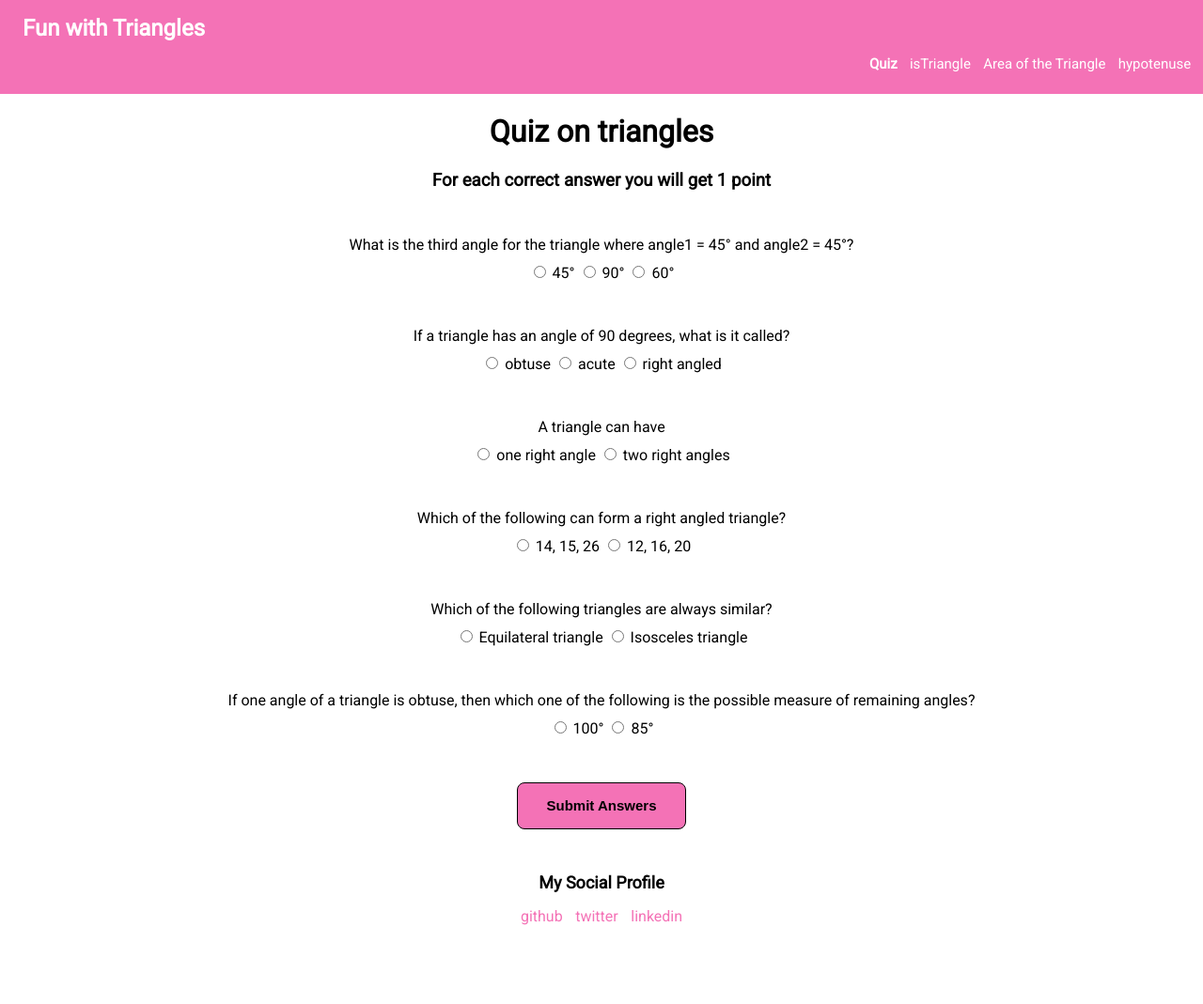
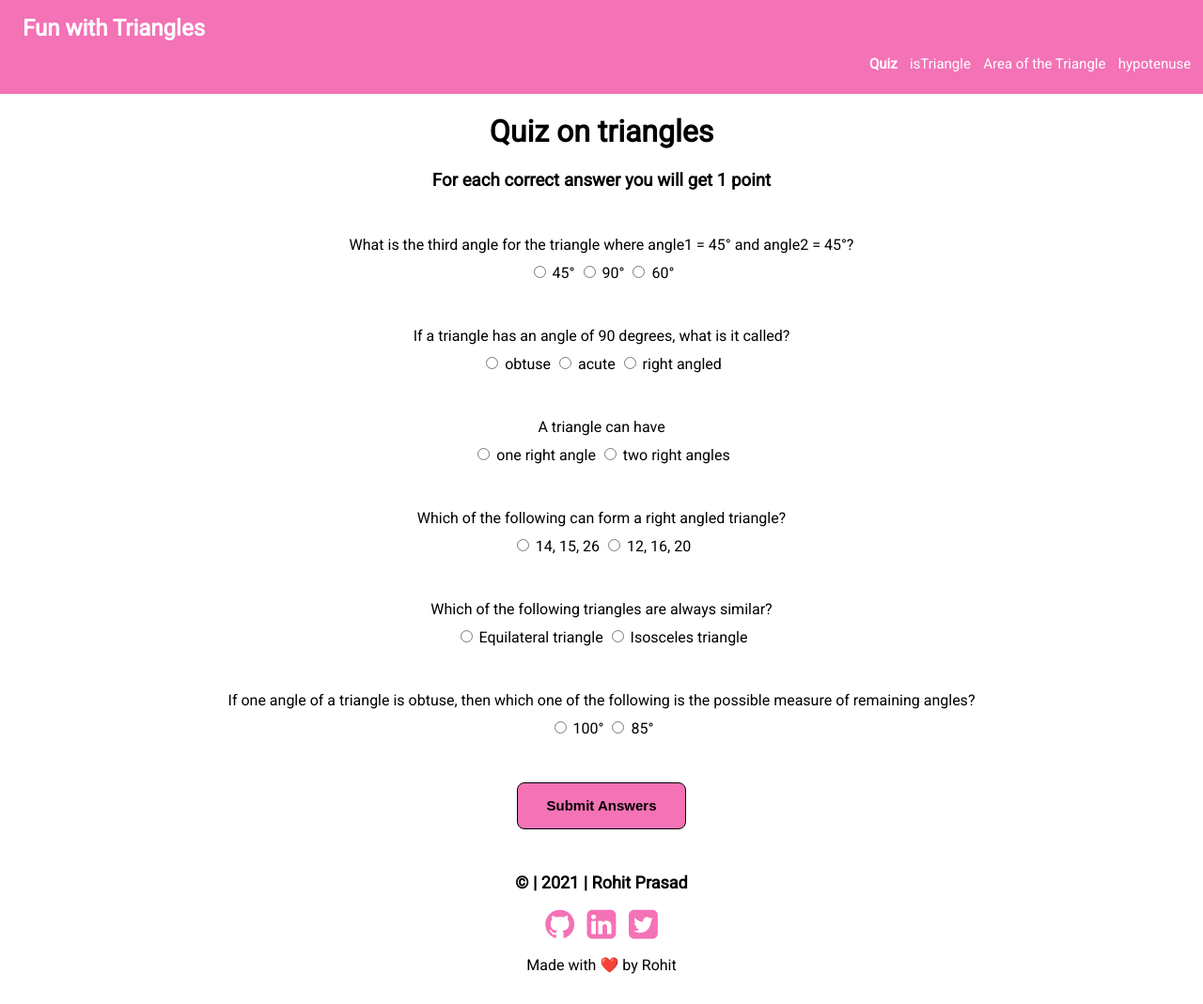
Before and after one commit to Rohitprasad83/Mark-12-Fun-with-Triangles, a plain HTML site: page index.html in a window 1280 px wide. Shown: the whole page at 94% size. Before the commit the page ends 1017 px from the top, so only its background shows below. Drawn offline with Linux system fonts and the light colour scheme.

Commit message:
Update: added footer icons
added github, linkedin, twitter icons

```diff
--- a/index.html
+++ b/index.html
@@ -5,6 +5,7 @@
         <meta charset="UTF-8">
         <meta name="viewport" content="width=device-width, initial-scale=1">
         <link href="style.css" rel="stylesheet">
+        <link rel="stylesheet" href="https://cdnjs.cloudflare.com/ajax/libs/font-awesome/4.7.0/css/font-awesome.min.css">
     </head>
     <body>
 
@@ -105,12 +106,13 @@
         </main>
 
         <footer class="footer">
-            <div class="footer-header">My Social Profile</div>
-                <ul class="social-link list-non-bullet">
-                    <li class="list-item-inline" ><a class="link" href="https://github.com/Rohitprasad83">github</a></li>
-                    <li class="list-item-inline" ><a class="link"href="https://twitter.com/Rohit_Prasad83">twitter</a></li>
-                    <li class="list-item-inline"><a class="link" href="https://www.linkedin.com/in/rohit83/">linkedin</a></li>
+            <div class="footer-header">© | 2021 | Rohit Prasad</div>
+                <ul class="list-non-bullet">
+                    <li class="list-item-inline" ><a class="link" href="https://github.com/Rohitprasad83"><i class="fa fa-github" style="font-size:36px"></i></a></li>
+                    <li class="list-item-inline" ><a class="link"href="https://twitter.com/Rohit_Prasad83"><i class="fa fa-linkedin-square" style="font-size:36px"></i></a></li>
+                    <li class="list-item-inline"><a class="link" href="https://www.linkedin.com/in/rohit83/"><i class="fa fa-twitter-square" style="font-size:36px"></i></a></li>
                 </ul>
+                <p>Made with ❤️ by Rohit</p>
         </footer>
 
 
```
